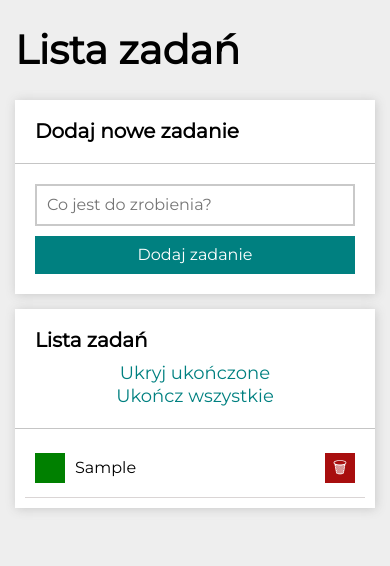
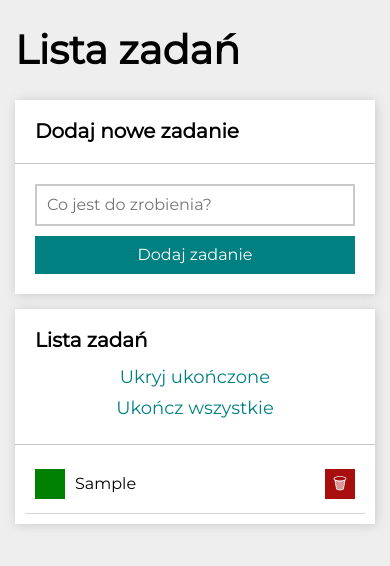
Before and after one commit to Forsttt/todo-list-react, a React (Create React App) app: page / in a window 390 px wide. Both pictures are taken after typing "Sample" into the empty fields and a click on the button "Dodaj zadanie". Shown: the top 566 px of the page. Built offline with nearby package versions, Linux system fonts and the light colour scheme.

Commit message:
Added padding between buttons

```diff
--- a/src/Buttons/style.css
+++ b/src/Buttons/style.css
@@ -17,6 +17,9 @@
   .allTasksButtons {
     display: grid;
   }
+  .list__allTaskButton {
+    padding: 5px;
+  }
 }
 
 .list__allTaskButton:disabled {
```
